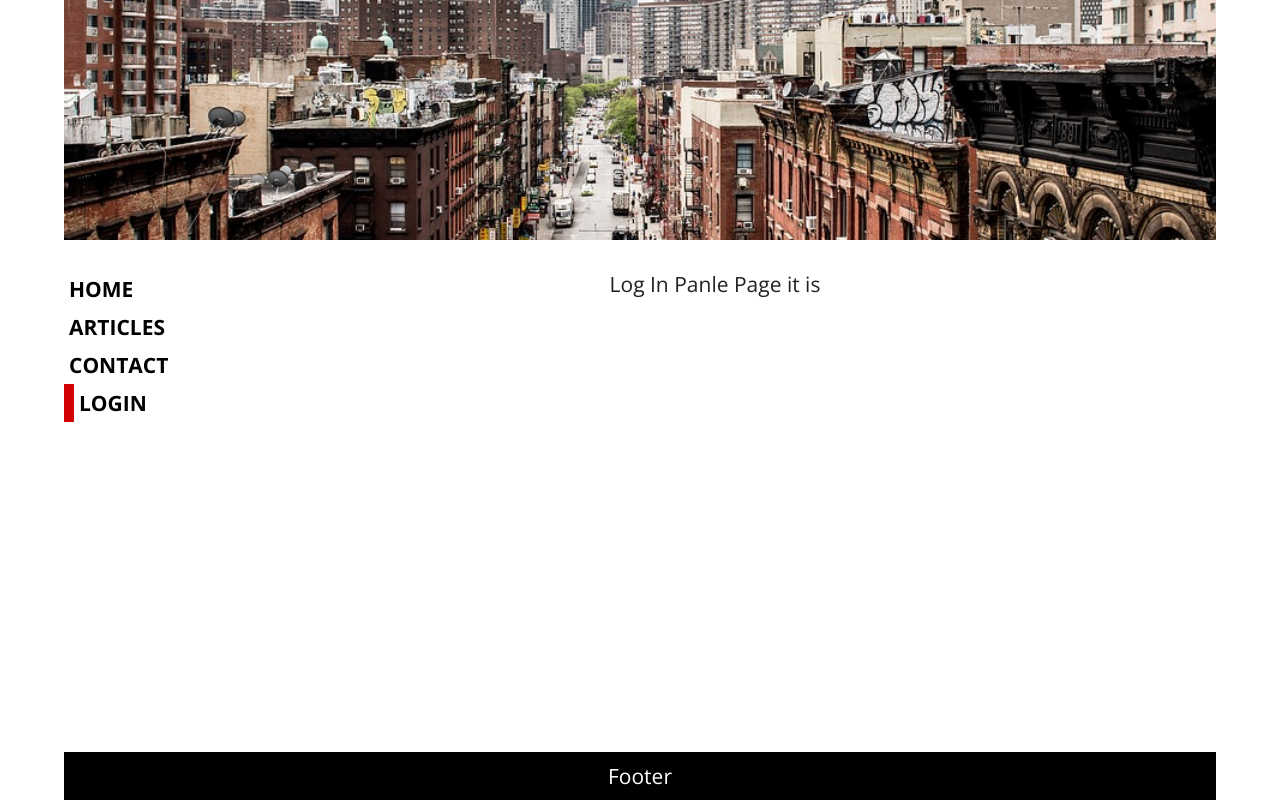
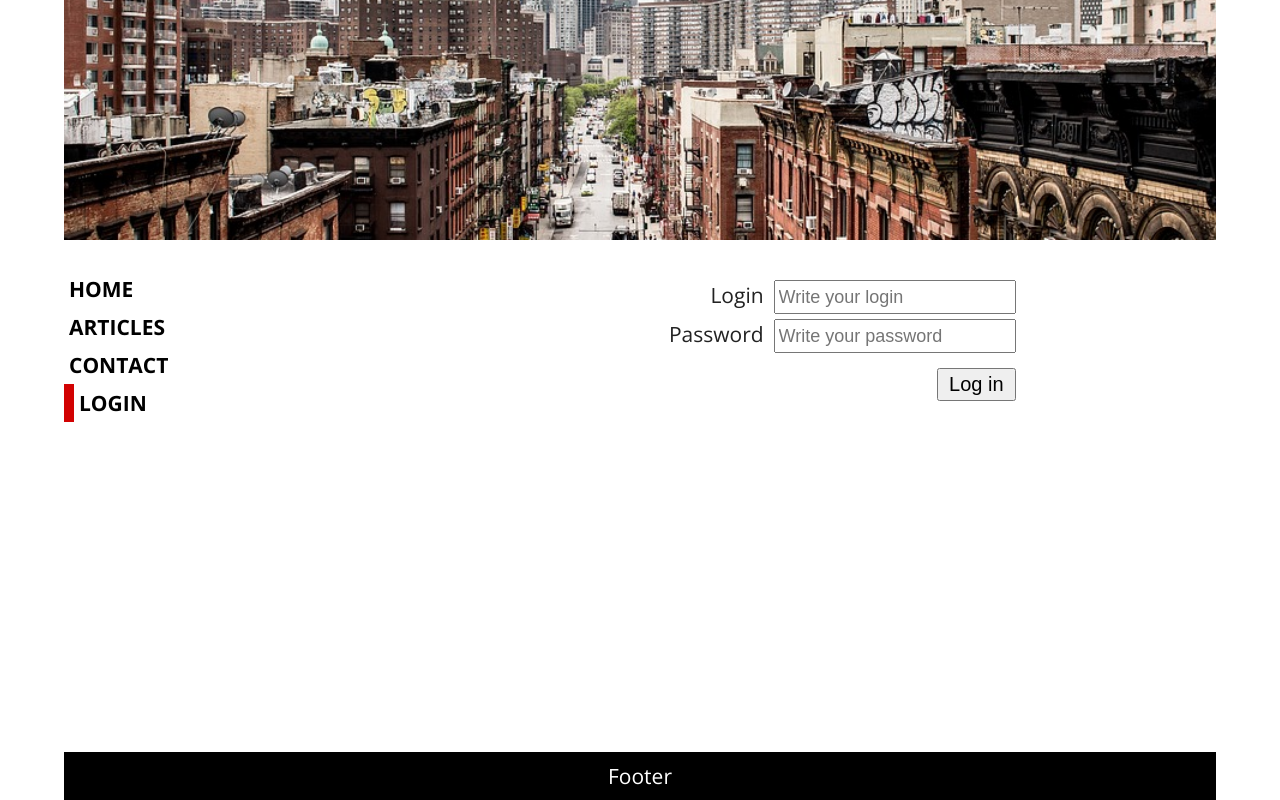
Before and after one commit to ArekeL/SPA_react_router, a React (Create React App) app: page /panel in a window 1280 px wide. Built offline with nearby package versions, Linux system fonts and the light colour scheme.

Commit message:
Building the layout of the login page

```diff
--- /dev/null
+++ b/src/pages/AdminPage.js
@@ -0,0 +1,5 @@
+const AdminPage = () => {
+	return <h2>Welcom to the Admin Panel</h2>;
+};
+
+export default AdminPage;
--- a/src/pages/ContactPage.js
+++ b/src/pages/ContactPage.js
@@ -1,5 +1,4 @@
 import React, { Component } from "react";
-import { BrowserRouter, Promtp } from "react-router-dom";
 import "../styles/ContacPage.css";
 
 class ContactPag extends Component {
--- a/src/pages/LogInPanel.js
+++ b/src/pages/LogInPanel.js
@@ -1,5 +1,11 @@
+import AdminPage from "./AdminPage";
+import LoginFormPage from "./LoginFormPage";
+import "../styles/LoginPanel.css";
+
+const permotion = false;
+
 const LogInPanel = () => {
-	return <div>Log In Panle Page it is</div>;
+	return permotion ? <AdminPage /> : <LoginFormPage />;
 };
 
 export default LogInPanel;
--- /dev/null
+++ b/src/pages/LoginFormPage.js
@@ -0,0 +1,17 @@
+const LoginFormPage = () => {
+	return (
+		<div className='loginPanel'>
+			<label htmlFor=''>
+				Login
+				<input type='text' placeholder='Write your login' />
+			</label>
+			<label htmlFor=''>
+				Password
+				<input type='password' placeholder='Write your password' />
+			</label>
+			<button>Log in</button>
+		</div>
+	);
+};
+
+export default LoginFormPage;
--- /dev/null
+++ b/src/styles/LoginPanel.css
@@ -0,0 +1,22 @@
+.loginPanel {
+	display: block;
+	margin: 10px auto;
+	width: 60%;
+}
+.loginPanel label {
+	display: block;
+	text-align: right;
+}
+.loginPanel input {
+	font-size: 18px;
+	line-height: 24px;
+	padding: 3px;
+	margin: auto auto 5px 10px;
+}
+
+.loginPanel button {
+	display: block;
+	margin: 10px 0px 10px auto;
+	font-size: 20px;
+	padding: 3px 10px;
+}
```
